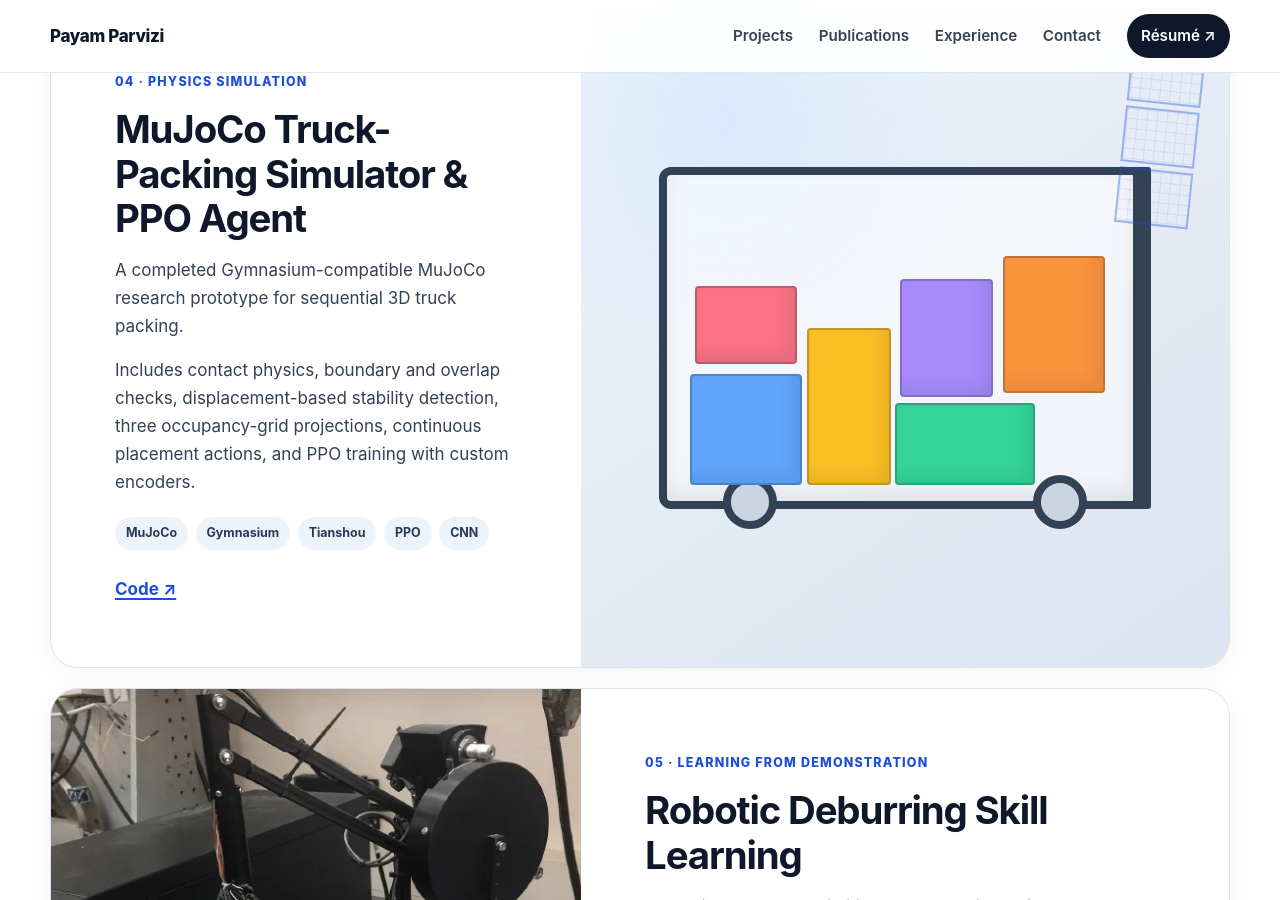
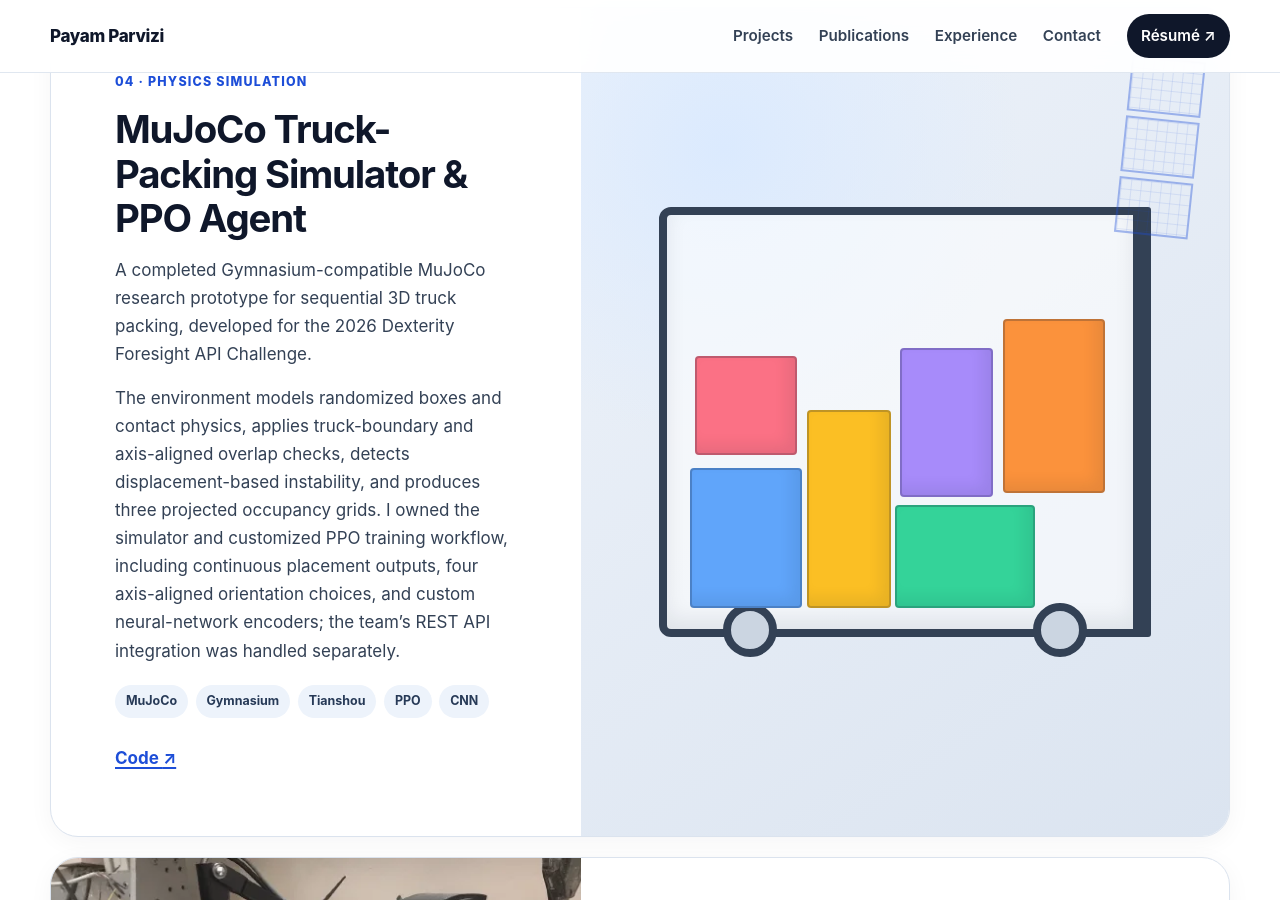
Before and after one commit to payamparvizi/payamparvizi.github.io, a Jekyll site: the page built from index.html, in a window 1280 px wide and 900 px high, scrolled down 4221 px. Built offline with Jekyll 4.4.1, drawn with Linux system fonts in a browser that asks for light colours.

Commit message:
Enhance project details and accessibility in index.html
Updated project description and added details about the 2026 Dexterity Foresight API Challenge. Improved accessibility attributes for media elements.

```diff
--- a/index.html
+++ b/index.html
@@ -214,24 +214,64 @@ image: "/assets/img/payam-parvizi-headshot.webp"
       </article>
 
       <article class="project">
-        <div class="project-media packing-media" aria-label="Stylized truck-packing occupancy-grid visualization" role="img">
+        <div
+          class="project-media packing-media"
+          role="img"
+          aria-label="Illustration of boxes arranged inside a truck for sequential packing"
+        >
           <div class="truck-shell" aria-hidden="true">
-            <span class="box box-a"></span><span class="box box-b"></span><span class="box box-c"></span><span class="box box-d"></span><span class="box box-e"></span><span class="box box-f"></span>
+            <span class="box box-a"></span>
+            <span class="box box-b"></span>
+            <span class="box box-c"></span>
+            <span class="box box-d"></span>
+            <span class="box box-e"></span>
+            <span class="box box-f"></span>
           </div>
-          <div class="grid-stack" aria-hidden="true"><span></span><span></span><span></span></div>
+
+          <div class="grid-stack" aria-hidden="true">
+            <span></span>
+            <span></span>
+            <span></span>
+          </div>
         </div>
+
         <div class="project-content">
           <p class="project-number">04 · Physics simulation</p>
+
           <h3>MuJoCo Truck-Packing Simulator &amp; PPO Agent</h3>
-          <p>A completed Gymnasium-compatible MuJoCo research prototype for sequential 3D truck packing.</p>
-          <p>Includes contact physics, boundary and overlap checks, displacement-based stability detection, three occupancy-grid projections, continuous placement actions, and PPO training with custom encoders.</p>
-          <ul class="tag-list" aria-label="Technologies">
-            <li>MuJoCo</li><li>Gymnasium</li><li>Tianshou</li><li>PPO</li><li>CNN</li>
+
+          <p>
+            A completed Gymnasium-compatible MuJoCo research prototype for sequential
+            3D truck packing, developed for the 2026 Dexterity Foresight API Challenge.
+          </p>
+
+          <p>
+            The environment models randomized boxes and contact physics, applies
+            truck-boundary and axis-aligned overlap checks, detects displacement-based
+            instability, and produces three projected occupancy grids. I owned the
+            simulator and customized PPO training workflow, including continuous
+            placement outputs, four axis-aligned orientation choices, and custom
+            neural-network encoders; the team’s REST API integration was handled
+            separately.
+          </p>
+
+          <ul class="tag-list" aria-label="Technologies and methods">
+            <li>MuJoCo</li>
+            <li>Gymnasium</li>
+            <li>Tianshou</li>
+            <li>PPO</li>
+            <li>CNN</li>
           </ul>
+
           <div class="project-links">
-            <a href="https://github.com/payamparvizi/truck_packing_rl" target="_blank" rel="noopener noreferrer">Code <span aria-hidden="true">↗</span></a>
+            <a
+              href="https://github.com/payamparvizi/truck_packing_rl"
+              target="_blank"
+              rel="noopener noreferrer"
+            >
+              Code <span aria-hidden="true">↗</span>
+            </a>
           </div>
-        </div>
       </article>
 
       <article class="project">
```
